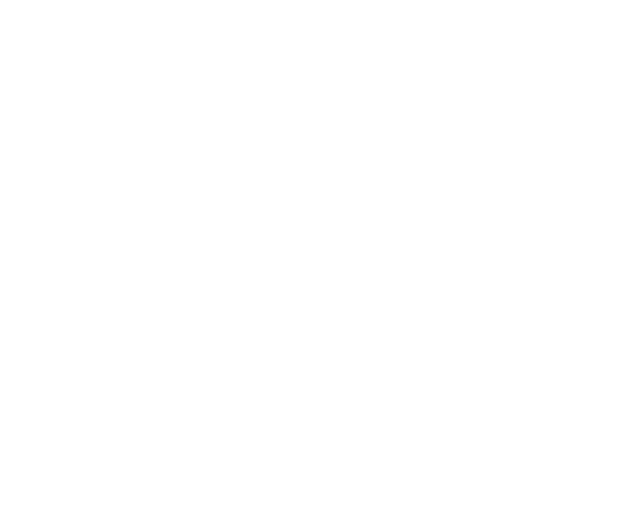
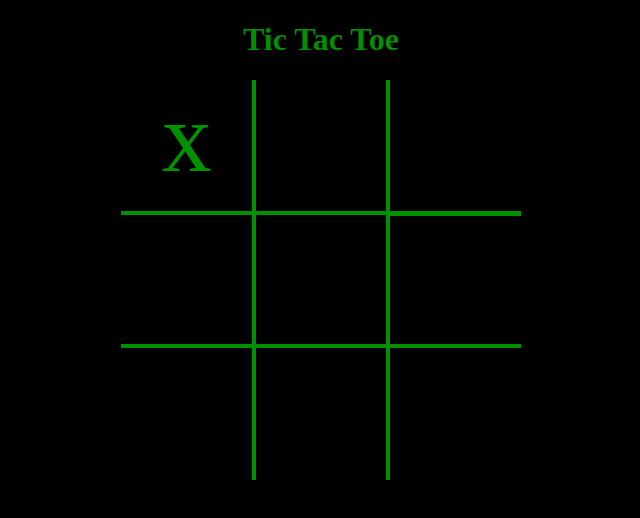
Before and after one commit to crowe73/tic-tac-toe, a plain HTML site: page index.html in a window 1280 px wide. Shown: the whole page, without its empty margins (319-959 px from the left). Drawn offline with Linux system fonts and the light colour scheme.

Commit message:
Gameboard and renderArrayToScreenModule module
Add gameboard elements to index.html.
Add renderArrayToScreenModule.
Add css style rules to display gameboard.

```diff
--- a/index.html
+++ b/index.html
@@ -9,7 +9,20 @@
         <link rel="stylesheet" href="style.css">
         <script src="javascript.js" defer></script>
     </head>
+
     <body>
+        <h1>Tic Tac Toe</h1>
 
+        <div class="container">
+            <div class="grid-box grid-box-0"></div>
+            <div class="grid-box grid-box-1"></div>
+            <div class="grid-box grid-box-2"></div>
+            <div class="grid-box grid-box-3"></div>
+            <div class="grid-box grid-box-4"></div>
+            <div class="grid-box grid-box-5"></div>
+            <div class="grid-box grid-box-6"></div>
+            <div class="grid-box grid-box-7"></div>
+            <div class="grid-box grid-box-8"></div>
+        </div>
     </body>
 </html>
--- a/javascript.js
+++ b/javascript.js
@@ -1,8 +1,8 @@
 // Setup the gameboard module.
 let gameBoardModule = (() =>
 {
-    let gameBoard = [];
-    return {};
+    let gameBoard = ["x"];
+    return {gameBoard};
 })();
 
 // Setup the displayController module.
@@ -26,8 +26,20 @@ let createPlayer = (playerName, playerNumber, assignedXO) =>
     return {getPlayerName, playerName, playerNumber, assignedXO};
 };
 
+// Set up the render module for array display to the gameboard.
+let renderArrayToScreenModule = (() =>
+{
+    const gridBoxes = document.querySelectorAll(".grid-box");
+    gridBoxes[0].textContent = gameBoardModule.gameBoard;
+    console.log("Show me the array as seen inside of renderArrayToScreenModule...", gameBoardModule.gameBoard);
+    console.log("Show me the node list of the gridBoxes as seeninside of renderArrayToScreenModule...", gridBoxes);
+    return {};
+})();
+
 // TODO: Create inputs for name, and assignedXO - asking them for their preference.
 // TODO: Do I need to assign player numbers?
 
 let Chad = createPlayer("Chad", 1, "x");
 let Kandy = createPlayer("Kandy", 2, "o");
+
+renderArrayToScreenModule;
--- a/style.css
+++ b/style.css
@@ -0,0 +1,102 @@
+html, body
+{
+    background-color: #000000;
+    display: grid;
+    align-items: center;
+    justify-content: center;
+}
+
+h1
+{
+    color: #009000;
+    text-align: center;
+}
+
+.container
+{
+    display: grid;
+    grid-template-columns: 1fr 1fr 1fr;
+    grid-template-rows: 1fr 1fr 1fr;
+    text-align: center;
+    height: 400px;
+    width: 400px;
+    /*background-color: #919191;*/   /*Silver background*/
+}
+
+.grid-box-0
+{
+    border-right: 2px solid #009000;
+    border-bottom: 2px solid #009000;
+    color: #009000;
+    font-size: 100px;
+}
+
+.grid-box-1
+{
+    border-left: 2px solid #009000;
+    border-right: 2px solid #009000;
+    border-bottom: 2px solid #009000;
+    color: #009000;
+    font-size: 100px;
+}
+
+.grid-box-2
+{
+    border-left: 2px solid #009000;
+    border-bottom: 2px solid #009000;
+    color: #009000;
+    font-size: 100px;
+}
+
+.grid-box-3
+{
+    border-top: 2px solid #009000;
+    border-right: 2px solid #009000;
+    border-bottom: 2px solid #009000;
+    color: #009000;
+    font-size: 100px;
+}
+
+.grid-box-4
+{
+    border-top: 2px solid #009000;
+    border-bottom: 2px solid #009000;
+    border-left: 2px solid #009000;
+    border-right: 2px solid #009000;
+    color: #009000;
+    font-size: 100px;
+}
+
+.grid-box-5
+{
+    border-left: 2px solid #009000;
+    border-bottom: 2px solid #009000;
+    border-top: solid #009000;
+    color: #009000;
+    font-size: 100px;
+}
+
+.grid-box-6
+{
+    border-top: 2px solid #009000;
+    border-right: 2px solid #009000;
+    color: #009000;
+    font-size: 100px;
+}
+
+.grid-box-7
+{
+    border-top: 2px solid #009000;
+    border-left: 2px solid #009000;
+    border-right: 2px solid #009000;
+    color: #009000;
+    font-size: 100px;
+}
+
+.grid-box-8
+{
+    border-top: 2px solid #009000;
+    border-left: 2px solid #009000;
+    color: #009000;
+    font-size: 100px;
+}
```
Also changed, not shown: development_log.txt, 1 other file.
